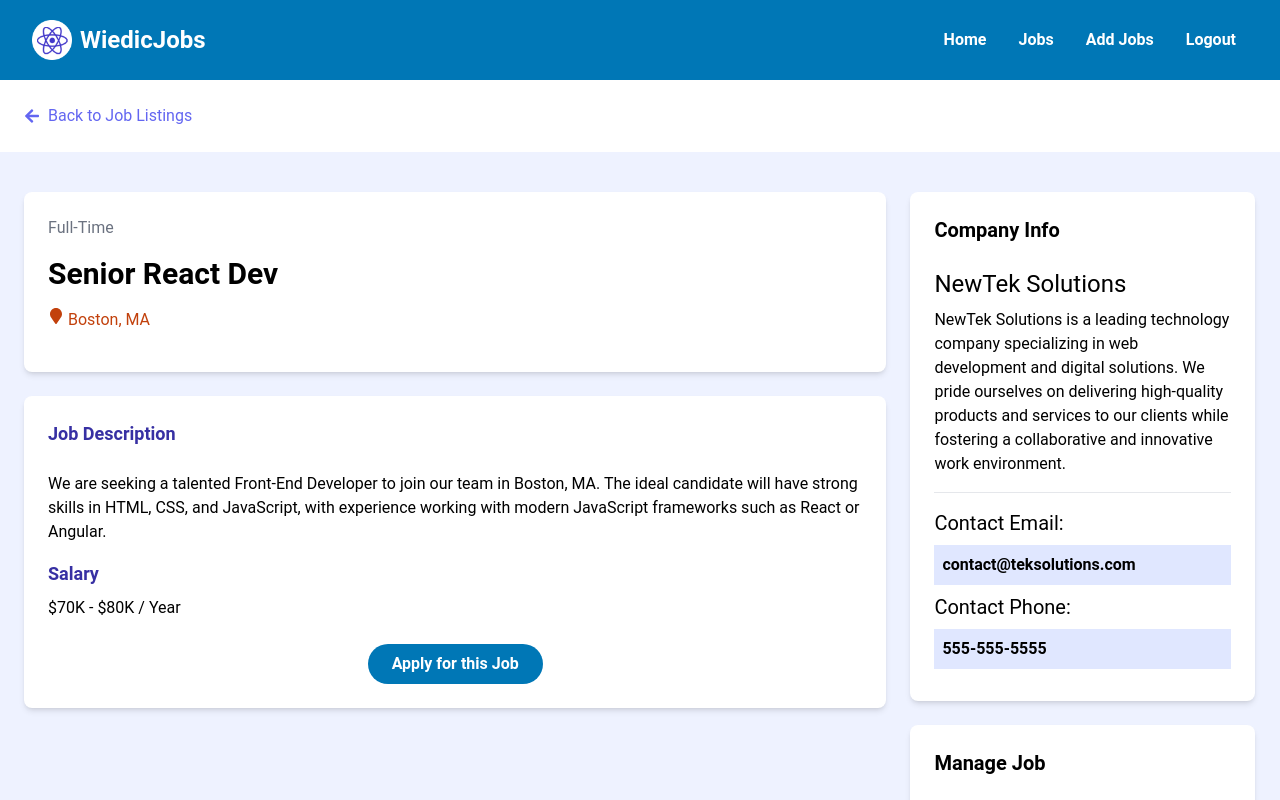
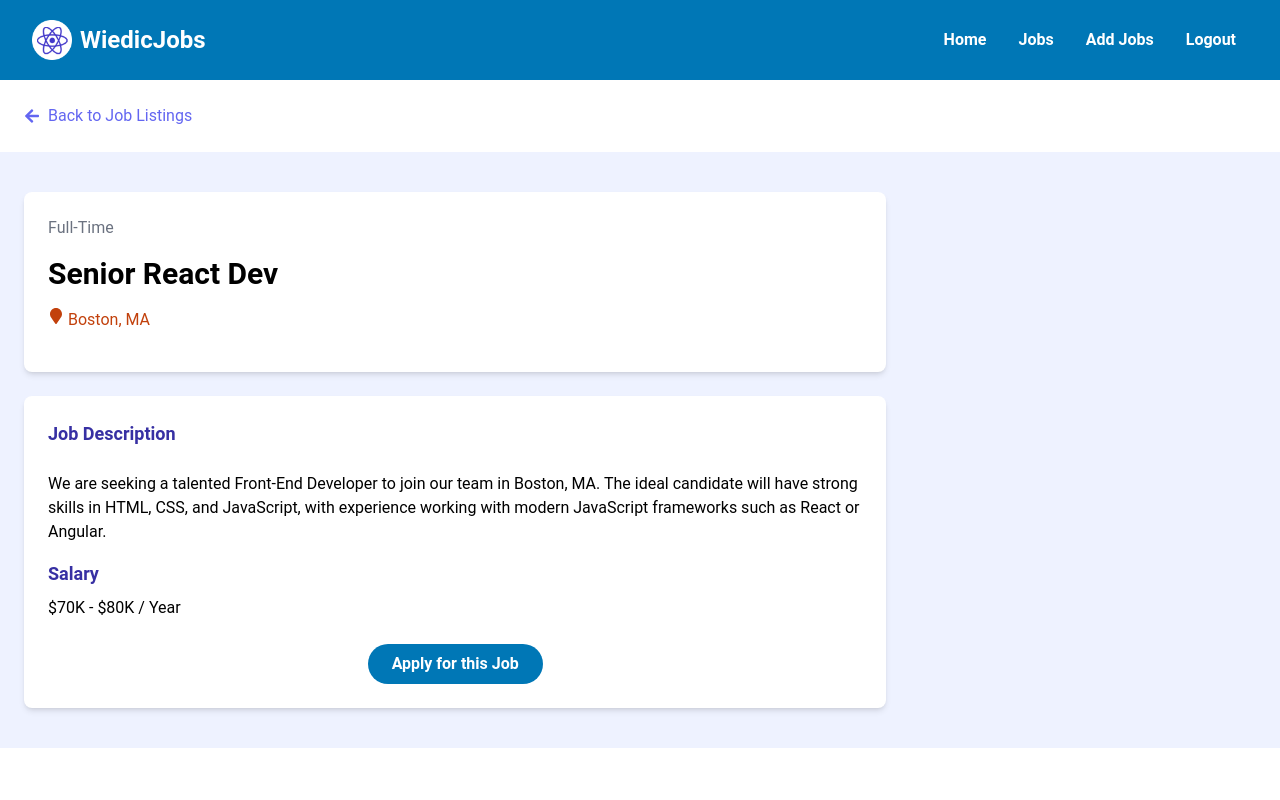
Before and after one commit to wizzcode01/A-React_Job-Web-App-, a React (Vite) app: page /job/1 in a window 1280 px wide. Shown: the top 800 px of the page. Built offline with nearby package versions, Linux system fonts and the light colour scheme; no server answers; sample sign-in values are in the browser's storage.

Commit message:
updated the JobPage

```diff
--- a/src/components/HeroAnimated.jsx
+++ b/src/components/HeroAnimated.jsx
@@ -11,7 +11,7 @@ import React, { useState, useEffect, useRef } from "react";
             setDisplay(text.slice(0, i + 1));
             i++;
             if(i >= text.length) clearInterval(interval)
-            }, 40)
+            }, 80)
             return () => clearInterval(interval)
         }, [text, trigger])
         return display
--- a/src/pages/JobPage.jsx
+++ b/src/pages/JobPage.jsx
@@ -8,7 +8,7 @@ import jobsData from '../jobs.json'
 const JobPage = ({ deleteJob }) => {
     const navigate = useNavigate()
     const { id } = useParams()
-    const { user } = useAuth()
+    const {user, userType} = useAuth()
 
 
       const job =  jobsData.jobs.find((job) => job.id.toString() === id.toString())
@@ -56,7 +56,8 @@ const JobPage = ({ deleteJob }) => {
     // }, []
     return (
         <>
-            <section>
+         <div className="container m-auto">
+             <section>
             <div className="container m-auto py-6 px-6">
                 <Link
                 to="/jobs"
@@ -109,8 +110,8 @@ const JobPage = ({ deleteJob }) => {
 
                 </main>
 
-
-                <aside>
+            {userType === "employer" && (
+                 <aside>
 
                     <div className="bg-white p-6 rounded-lg shadow-md">
                     <h3 className="text-xl font-bold mb-6">Company Info</h3>
@@ -149,9 +150,14 @@ const JobPage = ({ deleteJob }) => {
                     </button>
                     </div>
                 </aside>
+
+            )}
+
                 </div>
             </div>
             </section>
+
+         </div>
 
         </>
     )
```
